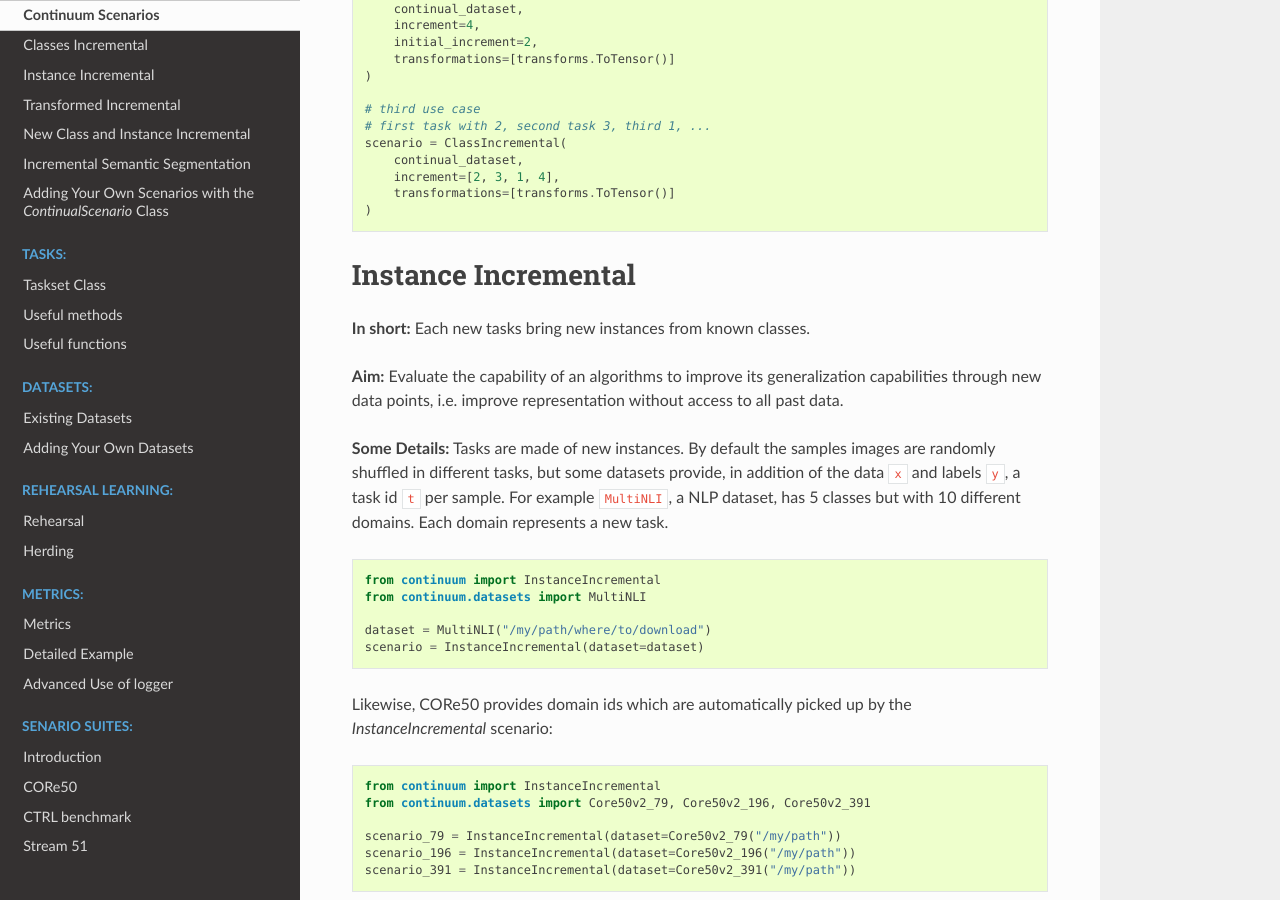
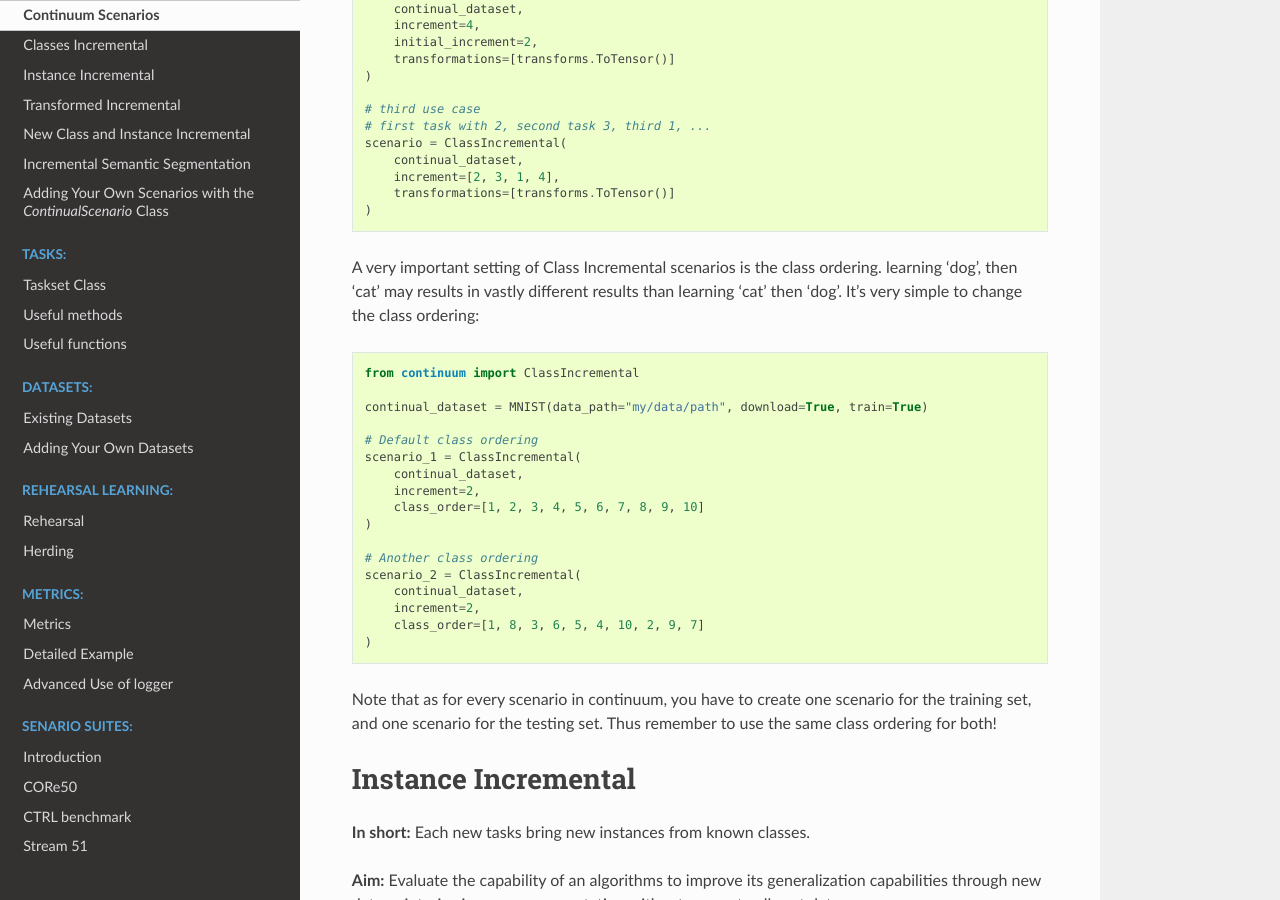
Before and after one commit to Continvvm/continuum, a Sphinx documentation site: the page built from docs/_tutorials/scenarios/scenarios.rst, in a window 1280 px wide and 900 px high, scrolled down 2685 px. Built offline with Sphinx 7.4.7 and the Read the Docs theme 2.0.0, drawn with Linux system fonts in a browser that asks for light colours.

Commit message:
Add class ordering to webdoc.

```diff
--- a/docs/_tutorials/scenarios/scenarios.rst
+++ b/docs/_tutorials/scenarios/scenarios.rst
@@ -148,6 +148,36 @@ tasks, each with new classes. See there some example arguments:
         increment=[2, 3, 1, 4],
         transformations=[transforms.ToTensor()]
     )
+
+
+A very important setting of Class Incremental scenarios is the class ordering. learning
+'dog', then 'cat' may results in vastly different results than learning 'cat' then 'dog'.
+It's very simple to change the class ordering:
+
+.. code-block:: python
+
+    from continuum import ClassIncremental
+
+    continual_dataset = MNIST(data_path="my/data/path", download=True, train=True)
+
+    # Default class ordering
+    scenario_1 = ClassIncremental(
+        continual_dataset,
+        increment=2,
+        class_order=[1, 2, 3, 4, 5, 6, 7, 8, 9, 10]
+    )
+
+    # Another class ordering
+    scenario_2 = ClassIncremental(
+        continual_dataset,
+        increment=2,
+        class_order=[1, 8, 3, 6, 5, 4, 10, 2, 9, 7]
+    )
+
+
+Note that as for every scenario in continuum, you have to create one scenario for the
+training set, and one scenario for the testing set. Thus remember to use the same class
+ordering for both!
 
 
 Instance Incremental
```
